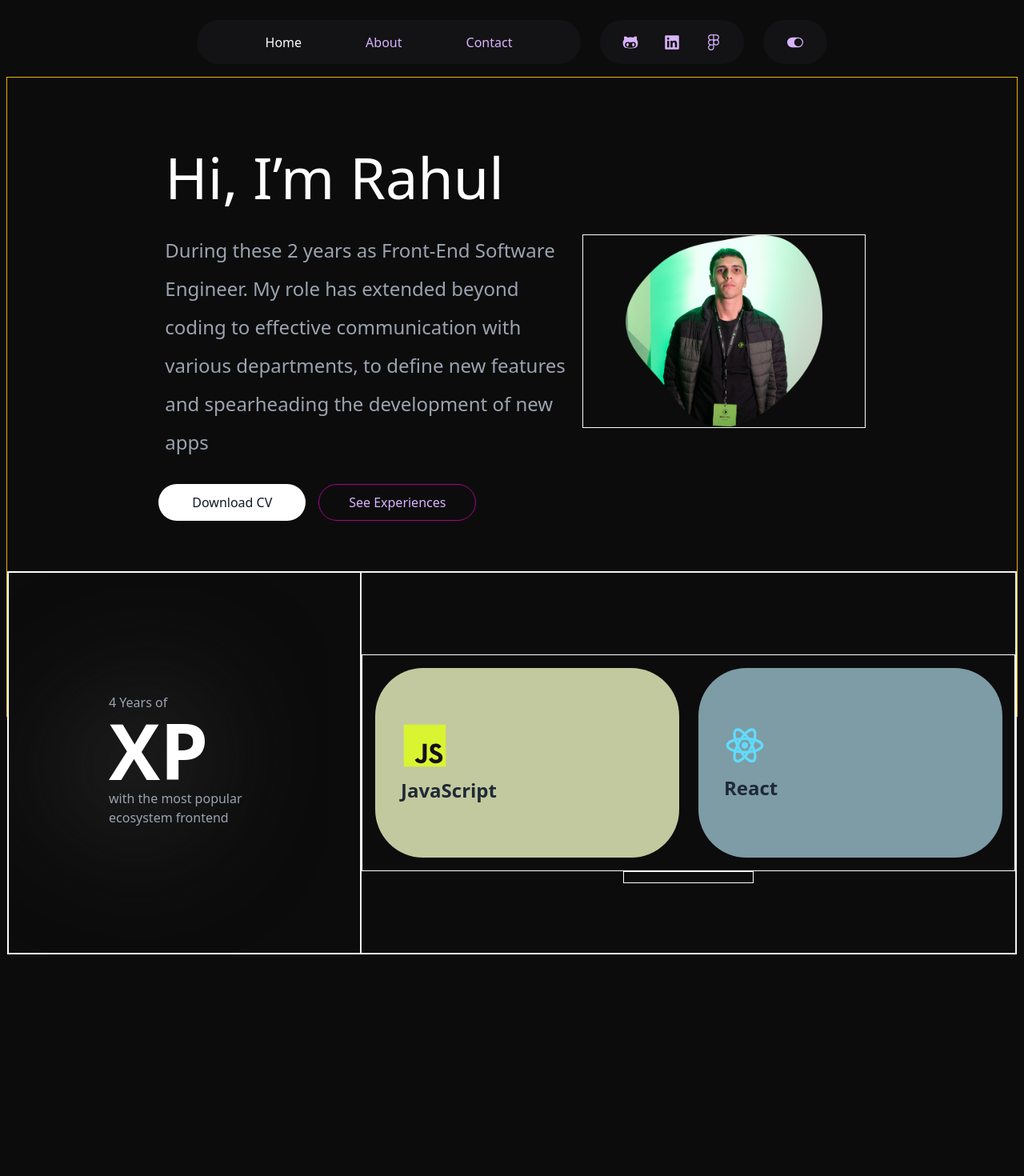
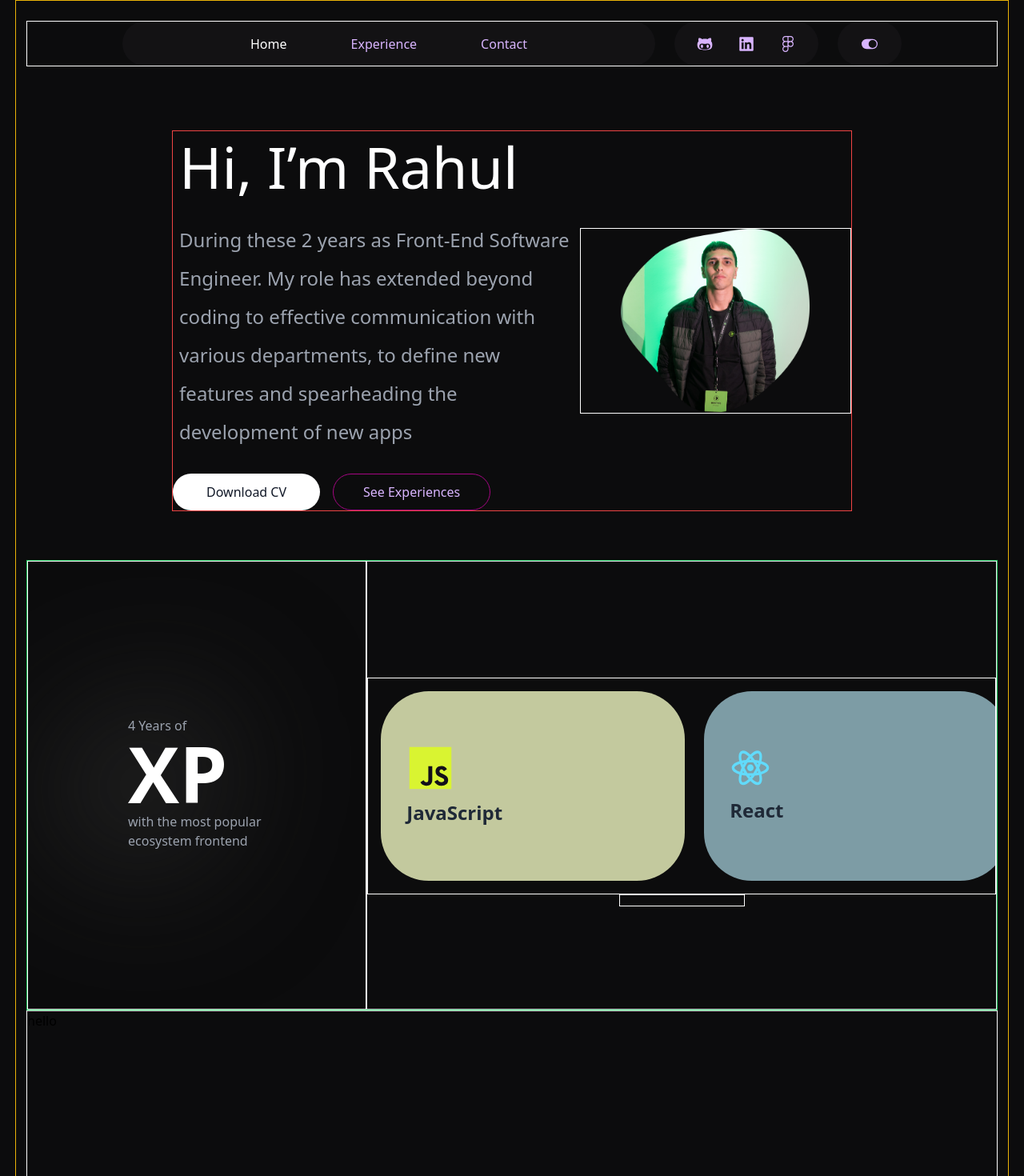
Before and after one commit to FossXpert/portfolio, a React (Vite) app in the folder my-project/: page / in a window 1280 px wide. Shown: the top 1470 px of the page at 80% size. Before the commit the page ends 1193 px from the top, so only its background shows below. Built offline with nearby package versions, Linux system fonts and the light colour scheme.

Commit message:
bnbbbbmnnnnnnnn

```diff
--- a/my-project/src/App.jsx
+++ b/my-project/src/App.jsx
@@ -3,13 +3,14 @@ import reactLogo from './assets/react.svg'
 import viteLogo from '/vite.svg'
 import './App.css'
  import Header from './components/Header/Header'
+import Home from './components/Home/Home'
 
 function App() {
   const [count, setCount] = useState(0)
 
   return (
     <div className='flex flex-col justify-center items-center'>
-      <Header/>
+      <Home />
      </div>
   )
 }
--- a/my-project/src/assets/header.json
+++ b/my-project/src/assets/header.json
@@ -11,8 +11,8 @@
                 "id":"1"
             },
             {
-                "label":"About",
-                "link":"/about",
+                "label":"Experience",
+                "link":"/experience",
                 "active":"true",
                 "isHide":"false",
                 "id":"2"
--- a/my-project/src/components/Cards/cardDetails.json
+++ b/my-project/src/components/Cards/cardDetails.json
@@ -14,6 +14,27 @@
             "name":"NextJS",
             "icon":"nextjsIcon",
             "color":"#C2C2C2"
+        },
+        {
+            "name":"NextJS",
+            "icon":"nextjsIcon",
+            "color":"#C2C2C2"
+        },
+        {
+            "name":"NextJS",
+            "icon":"nextjsIcon",
+            "color":"#C2C2C2"
+        },
+        {
+            "name":"NextJS",
+            "icon":"nextjsIcon",
+            "color":"#C2C2C2"
+        },
+        {
+            "name":"NextJS",
+            "icon":"nextjsIcon",
+            "color":"#C2C2C2"
         }
+
     ]
 }
--- /dev/null
+++ b/my-project/src/components/Experience/Experience.tsx
@@ -0,0 +1,14 @@
+import React from 'react'
+
+type Props = {}
+const bo = 'border border-solid border-white';
+
+const Experience = (props: Props) => {
+  return (
+    <div className={`${bo} flex flex-col max-w-[100vw] h-[500px]` }>
+        hello
+    </div>
+  )
+}
+
+export default Experience
--- a/my-project/src/components/Header/Header.tsx
+++ b/my-project/src/components/Header/Header.tsx
@@ -5,14 +5,16 @@ import {
   GITHUB,JSICON,REACTICON,NEXTJSICON
 } from '../../Constants/constant';
 import { BaseHeaderProps } from '@/models/models';
-import Home from '../Home/Home';
 import About from '../About';
 import Contact from '../Contact';
 import Icons from '../../assets/Icons';
 import svgIcons from '../../assets/icons-svg/icon-image'
 import { BsToggleOff, BsToggleOn } from 'react-icons/bs';
+import Experience from '../Experience/Experience';
 
 type Props = {};
+const bo = 'border border-solid border-white'
+
 
 export const getIcon = (iconName: string) => {
   return Icons[iconName];
@@ -31,14 +33,10 @@ export const getIconSvg = (iconName:string) => {
 
 export const getHeaderComponent = (header: BaseHeaderProps) => {
   switch (header.label) {
-    case HOME:
-      return <Home />;
     case ABOUT:
-      return <About />;
+      return <Experience />;
     case CONTACT:
       return <Contact />;
-    default:
-      return <Home />;
   }
 };
 
@@ -49,9 +47,9 @@ const Header = (props: Props) => {
   const [nightMode,setNightMode] = useState(true);
   return (
     <>
-      <div className="flex mt-[25px] gap-6 mx-2">
+      <div className={`${bo} flex justify-center w-[full] mt-[25px] gap-6`}>
         {/* intead of opacity write alpha value  */}
-        <div className="large flex flex-[70%] bg-[#211F23]/35 gap-20 text-purple-300 w-[480px] h-[55px] rounded-[100px] justify-center items-center">
+        <div className="large flex flex-[70%] bg-[#211F23]/35 gap-20 text-purple-300 max-w-[55%] h-[55px] rounded-[100px] justify-center items-center">
           {headerData.header.navigation
             .filter((nav) => nav.active === 'true')
             .map((value, index) => (
@@ -64,7 +62,6 @@ const Header = (props: Props) => {
               </button>
             ))}
         </div>
-
         <div className="small flex min-w-[180px] h-[55px] gap-8 bg-[#211F23]/35 text-purple-300 rounded-[100px]  justify-center items-center">
       {headerData.icon_header.navigation
         .filter((item) => item.active === "true")
@@ -83,9 +80,9 @@ const Header = (props: Props) => {
             </button>
         </div>
       </div>
-      <div className="mt-4">
+      {/* <div className="mt-4">
         {getHeaderComponent({ label: activeTabComponent })}
-      </div>
+      </div> */}
     </>
   );
 };
--- a/my-project/src/components/Home/Banner.tsx
+++ b/my-project/src/components/Home/Banner.tsx
@@ -11,7 +11,7 @@ const bo = 'border border-solid border-white'
 const Banner:FC<Props> = ({title,description}) => {
   return (
     <>
-        <div className={` !border-red-500 text-white flex justify-between items-center mt-20 mx-[15%]`}>
+        <div className={`${bo} !border-red-500 text-white flex justify-between items-center mt-20 mx-[15%]`}>
             <div className={` flex flex-col w-[60%] h-[40%] `}>
                 <h1 className={` text-7xl p-2 `}>{title}</h1>
                 <p className={`mt-4 text-gray-400 p-2 font-light leading-[48px] text-[1.5rem]`}>{description}</p>
--- a/my-project/src/components/Home/Carousel.tsx
+++ b/my-project/src/components/Home/Carousel.tsx
@@ -1,32 +1,72 @@
-import React from 'react'
+import React, { ReactNode, useEffect } from 'react'
 import vectorImage from '../../assets/Vector.svg'
 import Card from '../Cards/Card'
 import cardData from '../Cards/cardDetails.json'
 import { getIcon, getIconSvg } from '../Header/Header'
+import { useRef } from 'react'
+
+
+
+// Key Properties in scrollLeft, clientWidth, and scrollWidth
+// scrollLeft → The number of pixels the container has been scrolled from the left.
+// clientWidth → The visible width of the container (excluding any overflow).
+// scrollWidth → The total width of the scrollable content.
 
 type Props = {}
 const bo = 'border border-solid border-white'
 
 const Carousel = (props: Props) => {
+
+  const cardContainerRef = useRef<HTMLDivElement | null>(null);
+  console.log(cardContainerRef.current);
+
+  const scrollLeft = () => {
+    if (cardContainerRef.current) {
+      const width = cardContainerRef.current.clientWidth;
+      cardContainerRef.current.scrollBy({ left: -width, behavior: 'smooth' })
+    }
+  }
+  const scrollRight = () => {
+    if (cardContainerRef.current) {
+      const width = cardContainerRef.current.clientWidth;
+      cardContainerRef.current.scrollBy({ left: width, behavior: 'smooth' });
+
+      // // Check if we reached the end and reset smoothly
+      // setTimeout(() => {
+      //   if (
+      //     cardContainerRef.current &&
+      //     cardContainerRef.current.scrollLeft + cardContainerRef.current.clientWidth >= cardContainerRef.current.scrollWidth
+      //   ) {
+      //     cardContainerRef.current.scrollBy({ left: -width, behavior: 'smooth' }); // Instant reset to start
+      //   }
+      // }, 7000); // Adjust delay to match scrolling duration
+    }
+  };
+
+  useEffect(() => {
+    const interval = setInterval(scrollRight, 6000);
+    const interval1 = setInterval(scrollLeft, 2000);
+    return () => clearInterval(interval);
+  }, []);
+
   return (
-    <div className={`flex w-auto h-[60%] mt-[5%] ${bo}`}>
+    <div className={`flex max-w-[100vw] mt-[5%] !border-green-500 ${bo}`}>
       <div className={`${bo} relative flex w-[35%]`}>
-        <img className={`w-[100%] h-[100%]`} src={vectorImage} alt='vector'/>
+        <img className={`w-[100%] h-[100%]`} src={vectorImage} alt='vector' />
         <div className={`flex flex-col absolute bg-transparent opacity-100 top-1/2 left-0 transform translate-x-1/2 translate-y-[-50%] w-[250px] h-[175px]`}>
-          <p className={`text-gray-400 font-light bg-inherit text-[1rem]`}>4 Years of</p>
-          <p className={`text-white bg-inherit font-bold text-8xl`}>XP</p>
+          <p onClick={() => scrollLeft()} className={`text-gray-400 font-light bg-inherit text-[1rem]`}>4 Years of</p>
+          <p onClick={() => scrollRight()} className={`text-white bg-inherit font-bold text-8xl`}>XP</p>
           <p className={`text-gray-400 font-light bg-inherit !border-yellow-500 text-[1rem]`}>with the most popular ecosystem frontend</p>
         </div>
       </div>
       <div className={`${bo}carousel justify-center items-center flex flex-[3/4] flex-col w-[65%]`}>
-          <div className={`${bo} flex w-full h-[auto] mt-4 overflow-x-auto p-4 gap-6`}>
-            {cardData.card.map((value,index) => (
-              <Card key={index} color={value.color} name={value.name} icon={getIconSvg(value.icon)}/>
-            ))}
-          </div>
-          <div className={`${bo} w-[20%] h-[15px]`}>
-
-          </div>
+        <div ref={cardContainerRef} className={`${bo} flex w-full h-[auto] mt-4 overflow-x-auto p-4 gap-6`}>
+          {cardData.card.map((value, index) => (
+            <Card key={index} color={value.color} name={value.name} icon={getIconSvg(value.icon)} />
+          ))}
+        </div>
+        <div className={`${bo} w-[20%] h-[15px]`}>
+        </div>
       </div>
     </div>
   )
--- a/my-project/src/components/Home/Home.tsx
+++ b/my-project/src/components/Home/Home.tsx
@@ -1,6 +1,8 @@
-import React from 'react'
+import React, { useRef } from 'react'
 import Banner from './Banner'
 import Carousel from './Carousel';
+import Experience from '../Experience/Experience';
+import Header from '../Header/Header';
 
 type Props = {}
 const bo = 'border border-solid border-white'
@@ -8,11 +10,24 @@ const bo = 'border border-solid border-white'
 const Home = (props: Props) => {
   const title = "Hi, I’m Rahul";
   const description = "During these 2 years as Front-End Software Engineer. My role has extended beyond coding to effective communication with various departments, to define new features and spearheading the development of new apps";
+
+  const expRef = useRef<HTMLDivElement | null>(null);
+  const handleScrolltoExp = () => {
+    if(expRef.current){
+      expRef.current.scrollIntoView({behavior:"smooth"})
+    }
+  }
+
   return (
-    <div className={`w-[full] h-[100vh] mx-2 ${bo} !border-yellow-500 justify-center`}>
-       <Banner title={title} description={description}/>
-       <Carousel/>
+    <>
+    <div className={`flex flex-col max-w-[97vw] px-[1%] h-[auto] ${bo} !border-yellow-500 justify-center`}>
+       <div><Header/></div>
+       <div><Banner title={title} description={description}/></div>
+       <div><Carousel/></div>
+       <div ref={expRef}><Experience/></div>
     </div>
+    </>
+
   )
 }
 
```
Also changed, not shown: my-project/src/assets/experience.json (added, +31 -0 lines), my-project/src/components/Cards/Card.tsx (+6 -6 lines).
